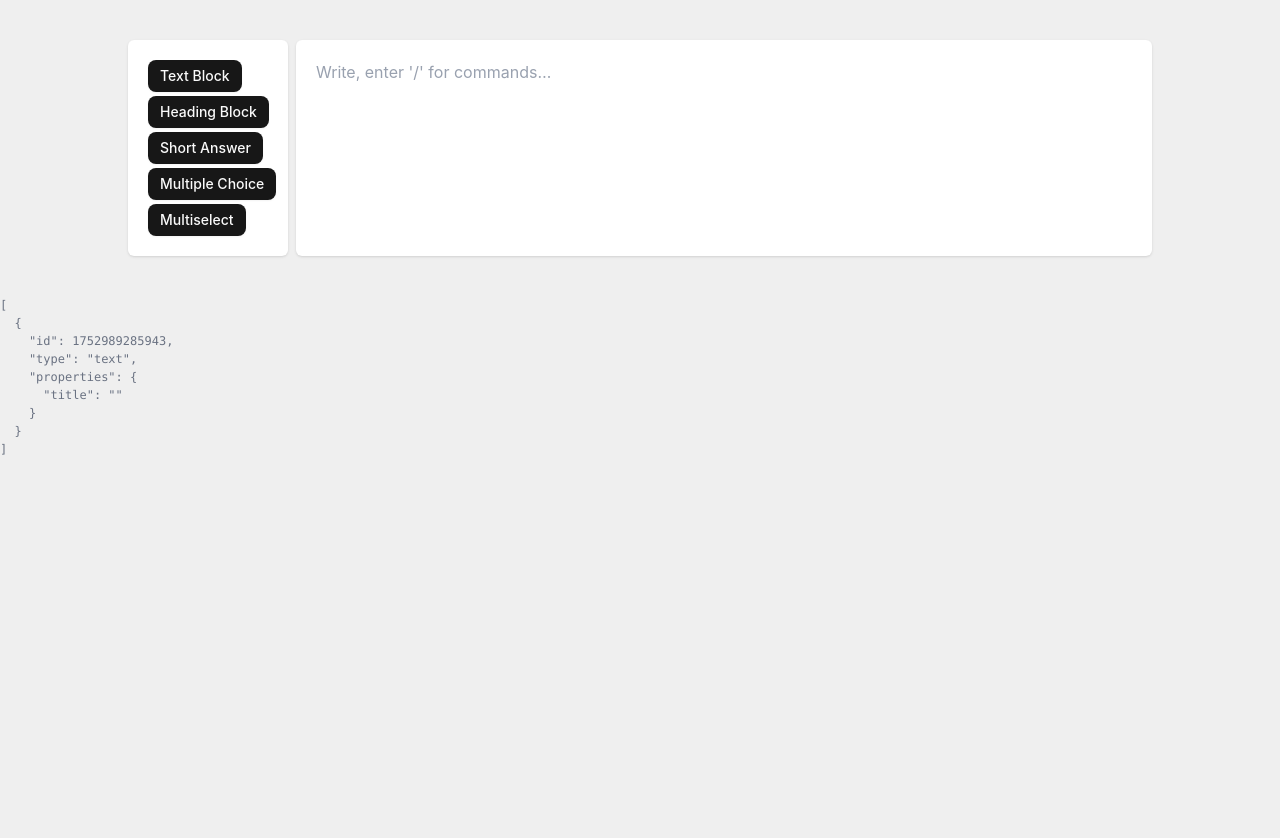
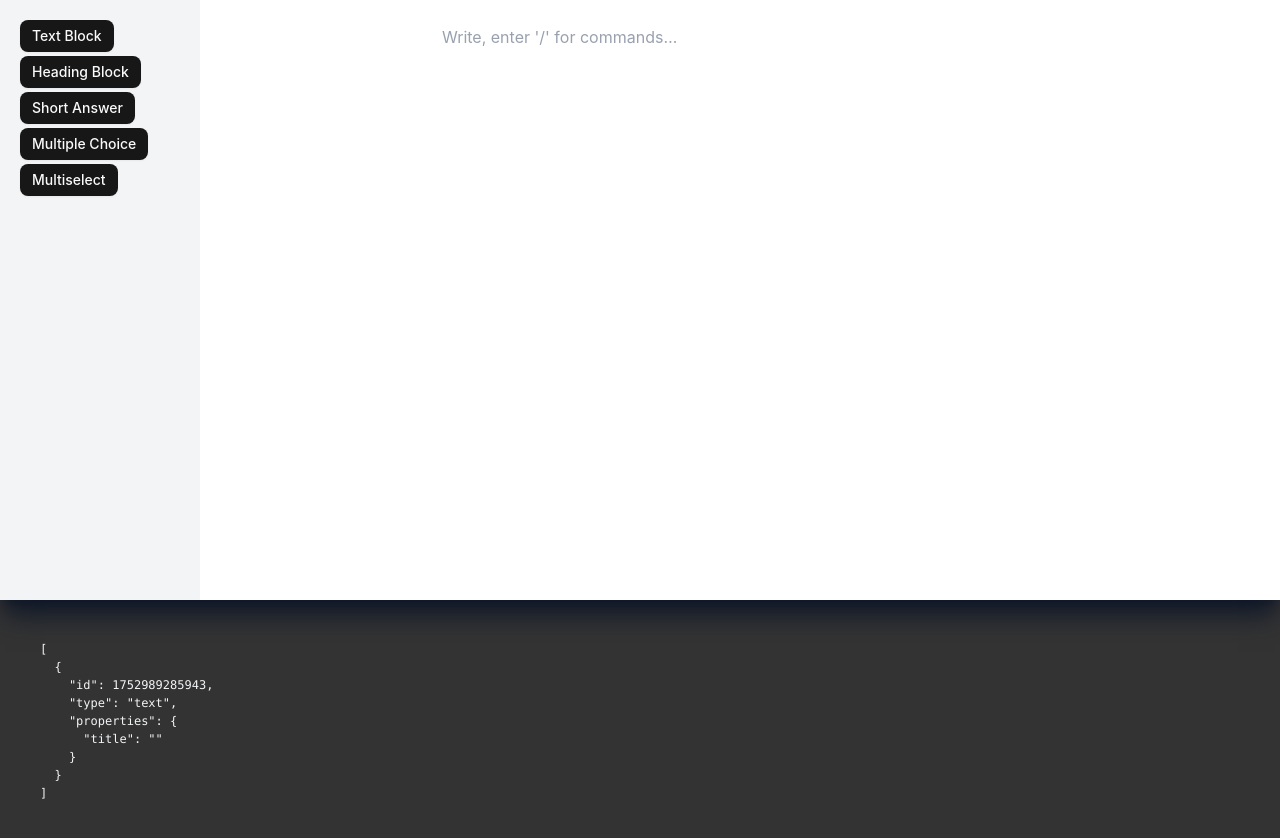
Before and after one commit to asumaran/aditor, a React (Vite) app: page / in a window 1280 px wide. Shown: the top 838 px of the page. Before the commit the page ends 800 px from the top, so only its background shows below. Built offline with nearby package versions, Linux system fonts and the light colour scheme.

Commit message:
feat: update styling and layout for improved editor interface and user experience

```diff
--- a/src/App.tsx
+++ b/src/App.tsx
@@ -12,7 +12,6 @@ import {
 } from '@/lib/blockFactory';
 import {
   getOrderedBlocks,
-  getBlockIndex,
   getPreviousBlockId,
   getNextBlockId,
 } from '@/lib/editorUtils';
@@ -164,8 +163,8 @@ const EditorContent: FC = () => {
 
   return (
     <main>
-      <div className='m-10 mx-auto flex max-w-5xl gap-2 rounded'>
-        <div className='w-40 shrink rounded-sm bg-white shadow-sm'>
+      <div className='flex min-h-[calc(100vh-200px)] shadow-xl shadow-gray-900'>
+        <div className='w-40 shrink basis-50 bg-gray-100'>
           <div className='flex flex-col items-start space-y-1 p-5'>
             <Button size='sm' onClick={addTextBlock}>
               Text Block
@@ -184,8 +183,12 @@ const EditorContent: FC = () => {
             </Button>
           </div>
         </div>
-        <div className='grow rounded-sm bg-white p-5 shadow-sm'>
-          <section className='space-y-3' aria-label='Content blocks'>
+        <div className='grow bg-white p-5'>
+          <div className='m-auto w-[600px]'>
+            <section
+              className='flex w-full max-w-full shrink-0 grow flex-col items-start text-base leading-[1.5]'
+              aria-label='Content blocks'
+            >
               {getOrderedBlocks(state).map((block, index) => {
                 // Auto-focus if it's the first text block AND the only block,
                 // OR if it's a newly created block that should be focused
@@ -208,7 +211,6 @@ const EditorContent: FC = () => {
                     onDeleteBlock={handleDeleteBlockAndFocusPrevious}
                     onNavigateToPrevious={handleNavigateToPrevious}
                     onNavigateToNext={handleNavigateToNext}
-                  className='w-full'
                     autoFocus={shouldAutoFocus}
                   />
                 );
@@ -216,7 +218,8 @@ const EditorContent: FC = () => {
             </section>
           </div>
         </div>
-      <div className='my-10 text-[12px] text-gray-500'>
+      </div>
+      <div className='m-10 text-[12px] text-gray-100'>
         <pre>{JSON.stringify(getOrderedBlocks(state), null, 2)}</pre>
       </div>
     </main>
--- a/src/components/BlockRenderer.tsx
+++ b/src/components/BlockRenderer.tsx
@@ -162,5 +162,5 @@ export const BlockRenderer: FC<BlockRendererProps> = ({
     );
   }
 
-  return <div className={className}>{content}</div>;
+  return <>{content}</>;
 };
--- a/src/components/blocks/TextBlock.tsx
+++ b/src/components/blocks/TextBlock.tsx
@@ -1,7 +1,14 @@
 import { type FC, useMemo } from 'react';
 import { useContentEditable, useBlockCommands } from '@/hooks';
 import { useEditor } from '@/hooks';
-import { cn, isCursorAtFirstLine, isCursorAtLastLine, getCursorHorizontalPosition, navigateToLastLine, navigateToFirstLine } from '@/lib/utils';
+import {
+  cn,
+  isCursorAtFirstLine,
+  isCursorAtLastLine,
+  getCursorHorizontalPosition,
+  navigateToLastLine,
+  navigateToFirstLine,
+} from '@/lib/utils';
 import { getPreviousBlockId, getNextBlockId } from '@/lib/editorUtils';
 import type { BlockComponentProps } from '@/types';
 
@@ -66,7 +73,9 @@ export const TextBlock: FC<TextBlockProps> = ({
         handler: (e) => {
           // Navigate to previous block
           if (elementRef.current && blockId) {
-            const horizontalPos = getCursorHorizontalPosition(elementRef.current);
+            const horizontalPos = getCursorHorizontalPosition(
+              elementRef.current,
+            );
             const previousBlockId = getPreviousBlockId(state, blockId);
             if (previousBlockId) {
               const previousBlock = document.querySelector(
@@ -98,7 +107,9 @@ export const TextBlock: FC<TextBlockProps> = ({
         handler: (e) => {
           // Navigate to next block
           if (elementRef.current && blockId) {
-            const horizontalPos = getCursorHorizontalPosition(elementRef.current);
+            const horizontalPos = getCursorHorizontalPosition(
+              elementRef.current,
+            );
             const nextBlockId = getNextBlockId(state, blockId);
             if (nextBlockId) {
               const nextBlock = document.querySelector(
@@ -135,6 +146,7 @@ export const TextBlock: FC<TextBlockProps> = ({
   const { handleKeyDown } = useBlockCommands({ commands });
 
   return (
+    <div className='mt-[2px] mb-[1px] w-full max-w-[1285px]'>
       <div
         ref={elementRef}
         contentEditable
@@ -146,12 +158,14 @@ export const TextBlock: FC<TextBlockProps> = ({
         onKeyDown={handleKeyDown}
         data-block-id={blockId}
         className={cn(
-        'cursor-text whitespace-break-spaces focus:outline-none',
+          'w-full max-w-full px-[2px] pt-[3px] pb-[3px] break-words whitespace-break-spaces caret-[#322f2c]',
+          'focus:outline-none',
           !currentValue && 'text-gray-400',
           !currentValue && 'focus:after:content-[attr(data-placeholder)]',
           className,
         )}
         data-placeholder={placeholder}
       />
+    </div>
   );
 };
--- a/src/index.css
+++ b/src/index.css
@@ -4,8 +4,8 @@
 @custom-variant dark (&:is(.dark *));
 
 body {
-  background-color: #efefef;
-  font-family: 'SF Pro Text',-apple-system,BlinkMacSystemFont,sans-serif;
+  background-color: #333;
+  font-family: ui-sans-serif, -apple-system, BlinkMacSystemFont, "Segoe UI Variable Display", "Segoe UI", Helvetica, "Apple Color Emoji", Arial, sans-serif, "Segoe UI Emoji", "Segoe UI Symbol";
 }
 
 @theme inline {
@@ -49,7 +49,7 @@ body {
 :root {
   --radius: 0.625rem;
   --background: oklch(1 0 0);
-  --foreground: oklch(0.145 0 0);
+  --foreground: #32302c;
   --card: oklch(1 0 0);
   --card-foreground: oklch(0.145 0 0);
   --popover: oklch(1 0 0);
```
Lines whose indentation alone changed are shown as unchanged.
